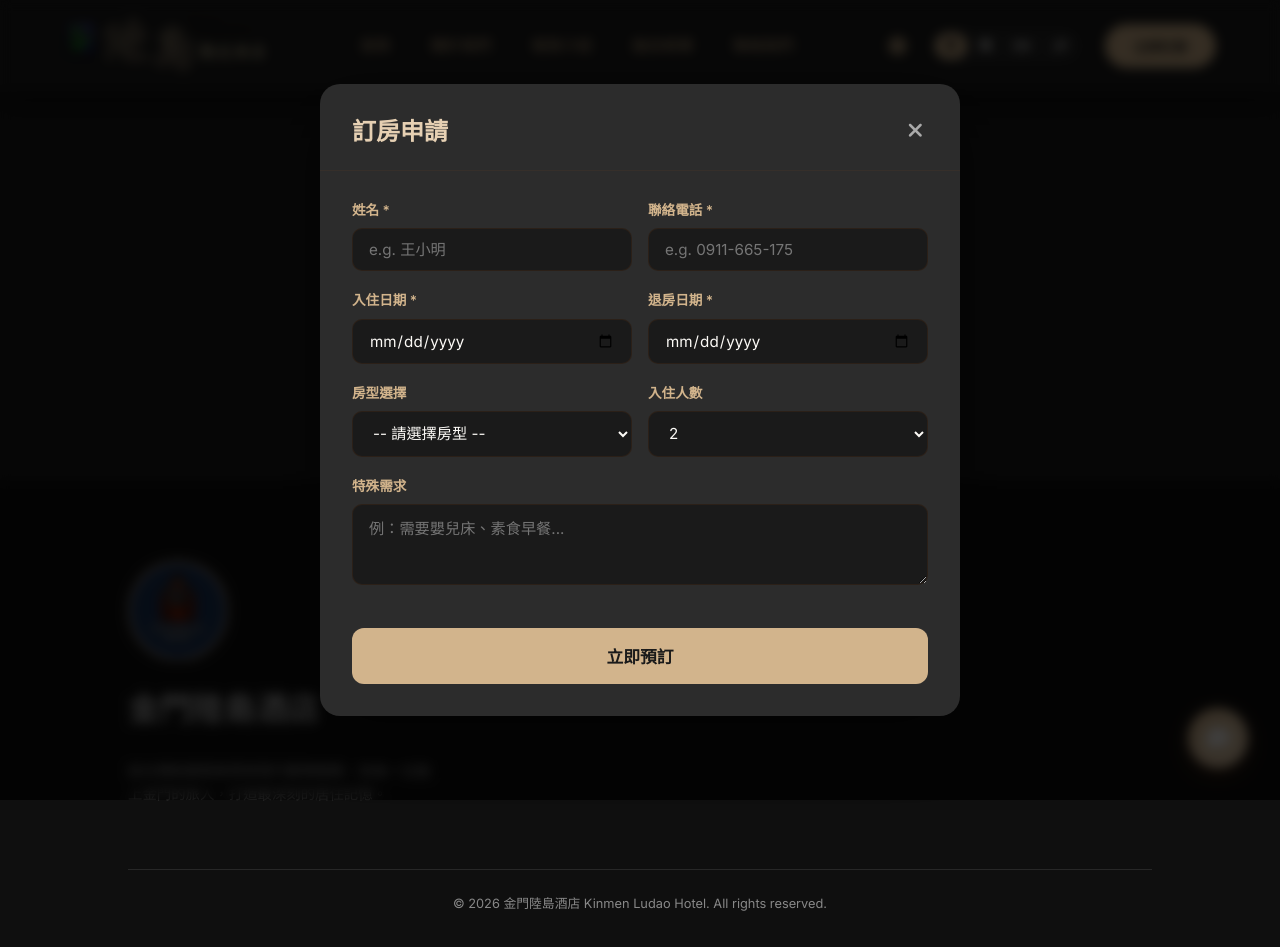
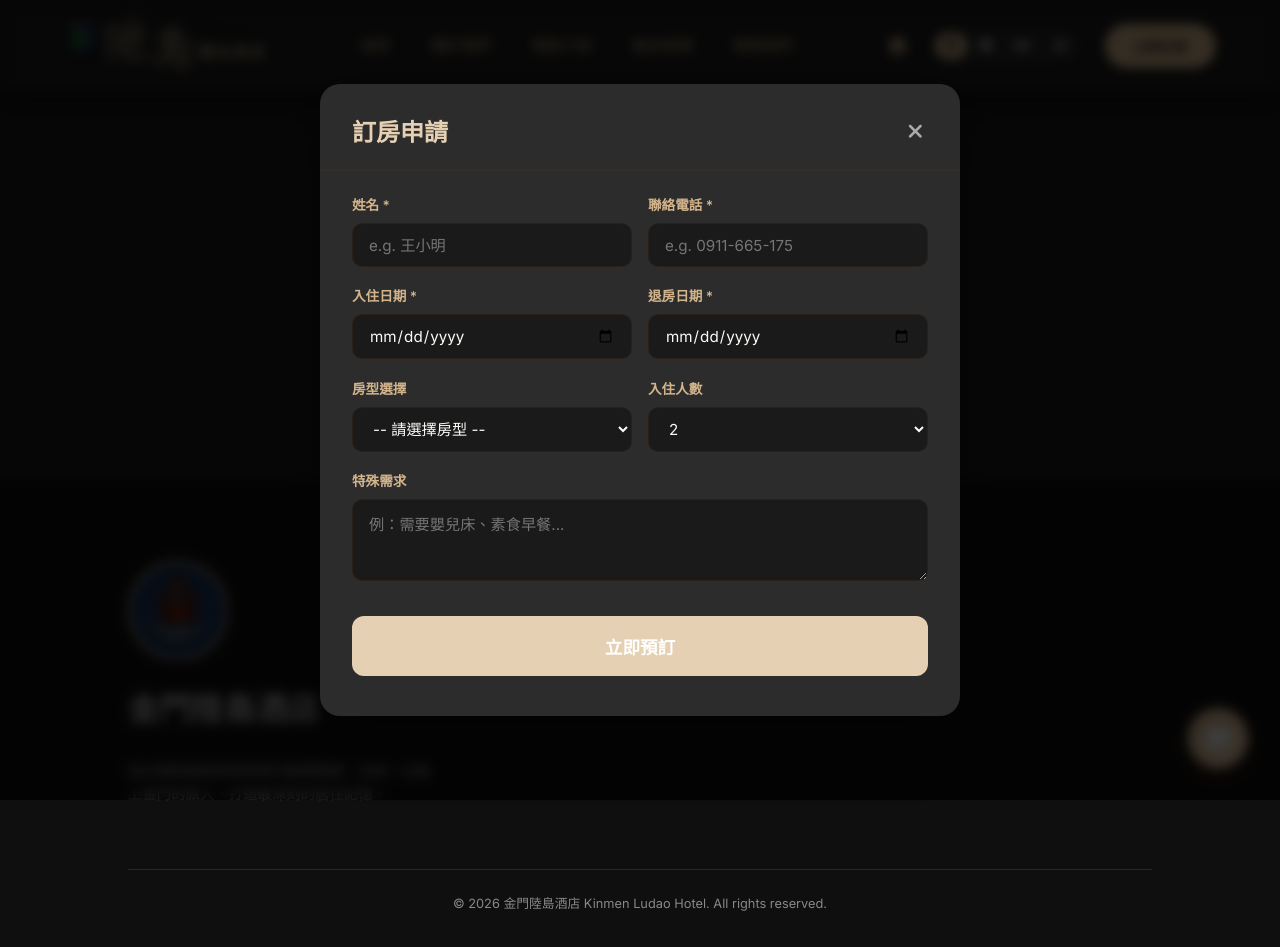
Before and after one commit to iDreal88/kinmen-ludao-hotel, a React (Vite) app: page /room/boutique in a window 1280 px wide. Both pictures are taken after a click on the button "立即訂房". Built offline with nearby package versions, Linux system fonts and the light colour scheme; a web font is replaced by a local one.

Commit message:
Optimize booking modal spacing and ensure WeChat buttons are outline-free

```diff
--- a/src/index.css
+++ b/src/index.css
@@ -928,7 +928,7 @@ footer {
 .booking-close-btn:hover { color: var(--primary); }
 
 .booking-form {
-  padding: 1.8rem 2rem 2rem;
+  padding: 1.5rem 2rem 2.5rem;
   display: flex;
   flex-direction: column;
   gap: 1.2rem;
@@ -976,16 +976,24 @@ footer {
 
 .booking-submit-btn {
   width: 100%;
-  padding: 1rem;
-  font-size: 1.05rem;
+  padding: 1.1rem;
+  font-size: 1.1rem;
   border-radius: 12px;
-  margin-top: 1.5rem;
+  margin-top: 1rem;
   display: flex;
   align-items: center;
   justify-content: center;
   gap: 0.6rem;
   border: none;
   cursor: pointer;
+  background: var(--primary-dark);
+  color: white;
+  transition: var(--transition);
+}
+.booking-submit-btn:hover {
+  background: var(--primary);
+  transform: translateY(-2px);
+  box-shadow: 0 5px 15px rgba(139, 69, 19, 0.3);
 }
 
 /* Success State */
@@ -1001,14 +1009,15 @@ footer {
   display: inline-flex; align-items: center; gap: 0.5rem;
   padding: 0.8rem 1.5rem; border-radius: 30px; color: white;
   font-weight: 600; text-decoration: none; transition: transform 0.2s;
-  border: none;
-  outline: none;
+  border: none !important;
+  outline: none !important;
   cursor: pointer;
+  box-shadow: 0 4px 10px rgba(0,0,0,0.1);
 }
 .success-btn:hover { transform: translateY(-2px); }
 .line-success-btn { background: #00B900; }
-.wechat-success-btn { background: #07C160; box-shadow: none !important; border: none !important; outline: none !important; }
-.wechat-success-btn:hover { box-shadow: none !important; border: none !important; }
+.wechat-success-btn { background: #07C160 !important; box-shadow: none !important; border: none !important; outline: none !important; }
+.wechat-success-btn:hover { box-shadow: none !important; border: none !important; transform: translateY(-2px); }
 .phone-success-btn { background: var(--primary); }
 
 @media (max-width: 600px) {
```
